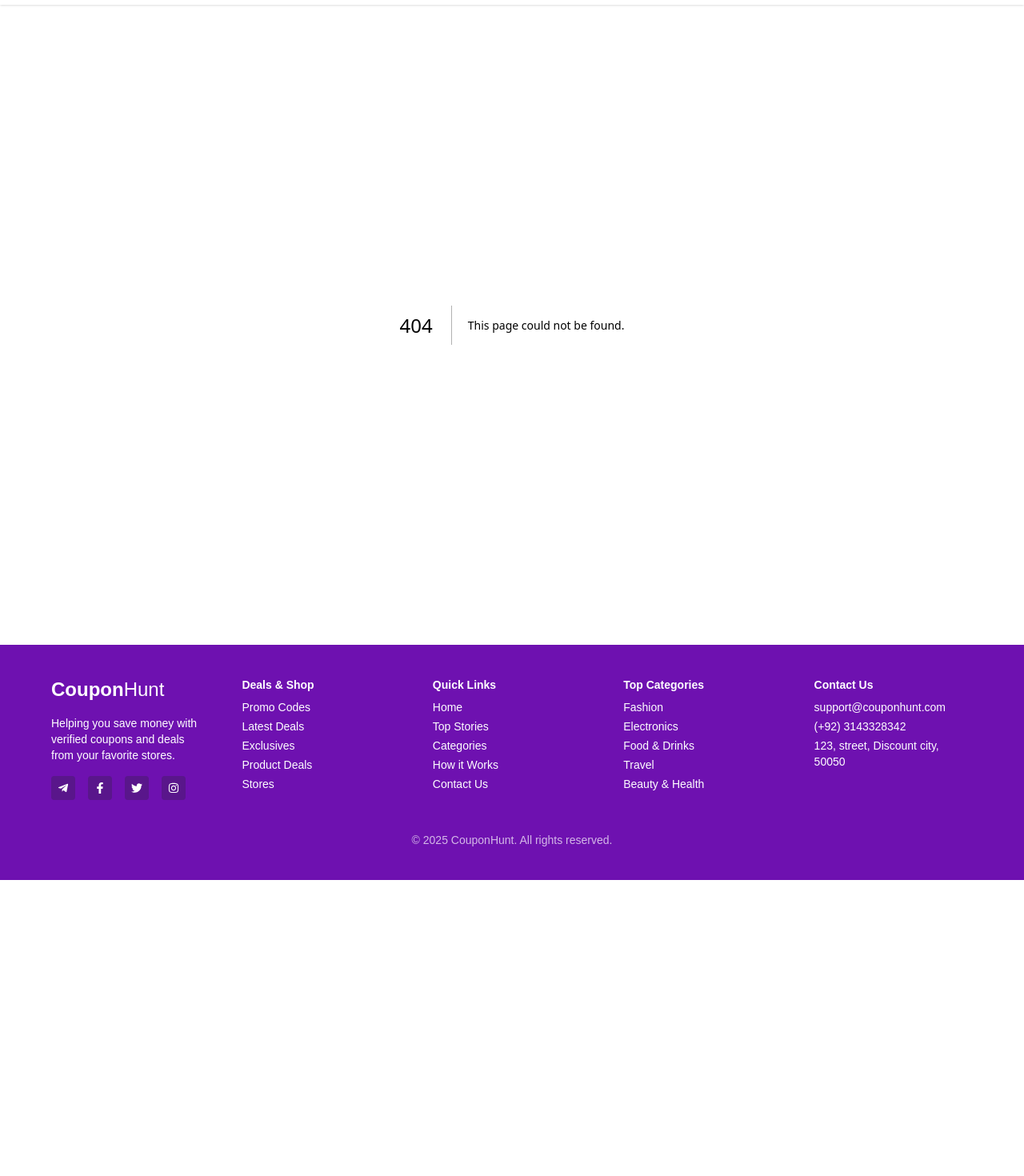
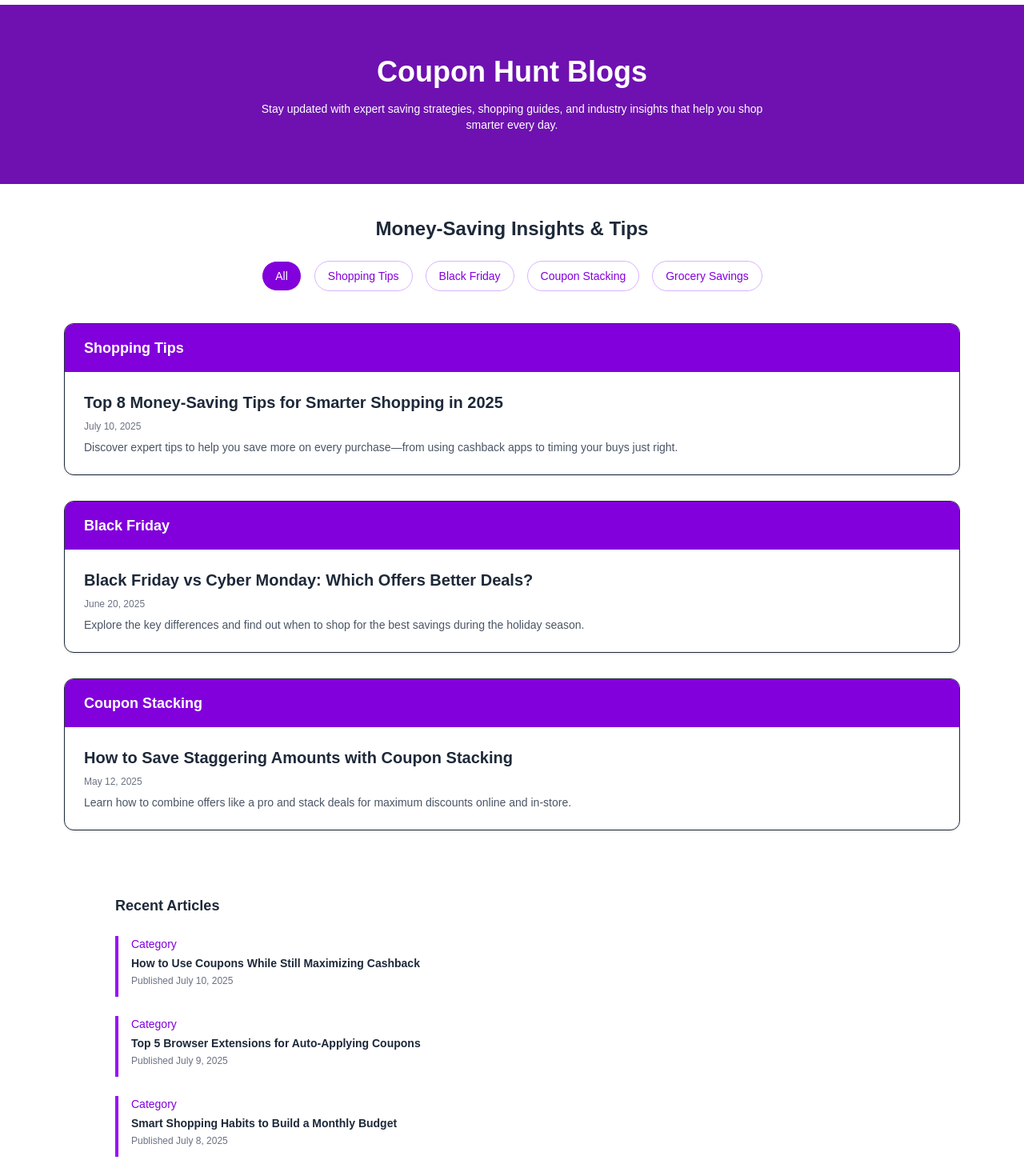
Before and after one commit to umairmughal2204/ITS_Coupons, a Next.js app: page /blogs in a window 1280 px wide. Before the commit this address had no page. Shown: the part 140-1610 px from the top of the page at 80% size. Before the commit the page ends 1240 px from the top, so only its background shows below. Built offline with nearby package versions, Linux system fonts and the light colour scheme.

Commit message:
blogs_page_added

```diff
--- /dev/null
+++ b/src/app/blogs/page.js
@@ -0,0 +1,126 @@
+"use client";
+
+export default function BlogPage() {
+  const featured = [
+    {
+      category: "Shopping Tips",
+      title: "Top 8 Money-Saving Tips for Smarter Shopping in 2025",
+      date: "July 10, 2025",
+      summary:
+        "Discover expert tips to help you save more on every purchase—from using cashback apps to timing your buys just right.",
+    },
+    {
+      category: "Black Friday",
+      title: "Black Friday vs Cyber Monday: Which Offers Better Deals?",
+      date: "June 20, 2025",
+      summary:
+        "Explore the key differences and find out when to shop for the best savings during the holiday season.",
+    },
+    {
+      category: "Coupon Stacking",
+      title: "How to Save Staggering Amounts with Coupon Stacking",
+      date: "May 12, 2025",
+      summary:
+        "Learn how to combine offers like a pro and stack deals for maximum discounts online and in-store.",
+    },
+  ];
+
+  const recent = [
+    "How to Use Coupons While Still Maximizing Cashback",
+    "Top 5 Browser Extensions for Auto-Applying Coupons",
+    "Smart Shopping Habits to Build a Monthly Budget",
+    "The Psychology of Discounts: Why We Love Coupons",
+    "Tips for Staying Updated on Limited-Time Offers",
+  ];
+
+  return (
+    <div className="text-gray-800">
+      {/* Hero Section */}
+      <section className="bg-purple-800 text-white text-center py-16 px-4">
+        <h1 className="text-4xl font-bold mb-4">Coupon Hunt Blogs</h1>
+        <p className="text-sm max-w-2xl mx-auto">
+          Stay updated with expert saving strategies, shopping guides, and industry insights that help you shop smarter every day.
+        </p>
+      </section>
+
+      {/* Blog Tabs (non-functional for now) */}
+      <section className="py-10 px-4 max-w-6xl mx-auto">
+        <h2 className="text-2xl font-bold text-center mb-6">Money-Saving Insights & Tips</h2>
+        <div className="flex flex-wrap justify-center gap-4 mb-10 text-sm font-medium">
+          {["All", "Shopping Tips", "Black Friday", "Coupon Stacking", "Grocery Savings"].map(
+            (tab, i) => (
+              <button
+                key={i}
+                className={`px-4 py-2 border rounded-full ${
+                  i === 0
+                    ? "bg-purple-700 text-white"
+                    : "text-purple-700 border-purple-300 hover:bg-purple-100"
+                }`}
+              >
+                {tab}
+              </button>
+            )
+          )}
+        </div>
+
+        {/* Featured Blogs */}
+        <div className="space-y-8">
+          {featured.map((item, i) => (
+            <div key={i} className="border rounded-xl shadow-sm overflow-hidden">
+              <div className="bg-purple-700 text-white px-6 py-4 text-lg font-bold">
+                {item.category}
+              </div>
+              <div className="p-6 space-y-2">
+                <h3 className="text-xl font-semibold">{item.title}</h3>
+                <p className="text-xs text-gray-500">{item.date}</p>
+                <p className="text-sm text-gray-600">{item.summary}</p>
+              </div>
+            </div>
+          ))}
+        </div>
+      </section>
+
+      {/* Recent Articles */}
+      <section className="py-10 px-4 max-w-5xl mx-auto">
+        <h3 className="text-lg font-semibold mb-6">Recent Articles</h3>
+        <div className="space-y-6">
+          {recent.map((title, i) => (
+            <div
+              key={i}
+              className="flex items-start border-l-4 border-purple-600 pl-4 pb-3"
+            >
+              <div className="text-sm">
+                <p className="font-medium text-purple-700 mb-1">Category</p>
+                <p className="font-semibold">{title}</p>
+                <p className="text-xs text-gray-500 mt-1">Published July {10 - i}, 2025</p>
+              </div>
+            </div>
+          ))}
+        </div>
+        <div className="mt-8 text-center">
+          <button className="bg-purple-700 hover:bg-purple-800 text-white px-6 py-2 rounded">
+            Load More Articles
+          </button>
+        </div>
+      </section>
+
+      {/* Newsletter */}
+      <section className="bg-gray-100 py-12 px-4 text-center">
+        <h3 className="text-lg font-semibold mb-2">Stay Updated with Our Latest Deals</h3>
+        <p className="text-sm text-gray-600 mb-4">
+          Join our newsletter for exclusive savings, new coupons, and more.
+        </p>
+        <form className="max-w-md mx-auto flex flex-col sm:flex-row gap-3">
+          <input
+            type="email"
+            placeholder="Enter your email"
+            className="flex-1 px-4 py-2 border rounded-md"
+          />
+          <button className="bg-purple-700 hover:bg-purple-800 text-white px-5 py-2 rounded-md">
+            Subscribe
+          </button>
+        </form>
+      </section>
+    </div>
+  );
+}
```
